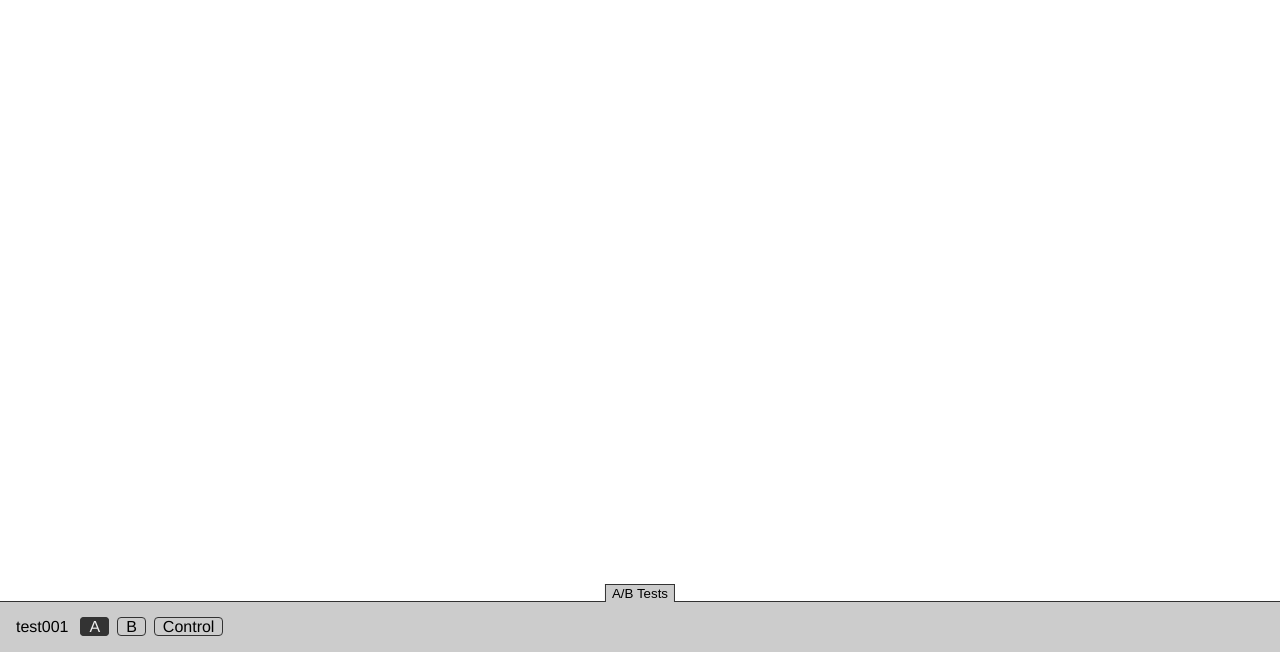
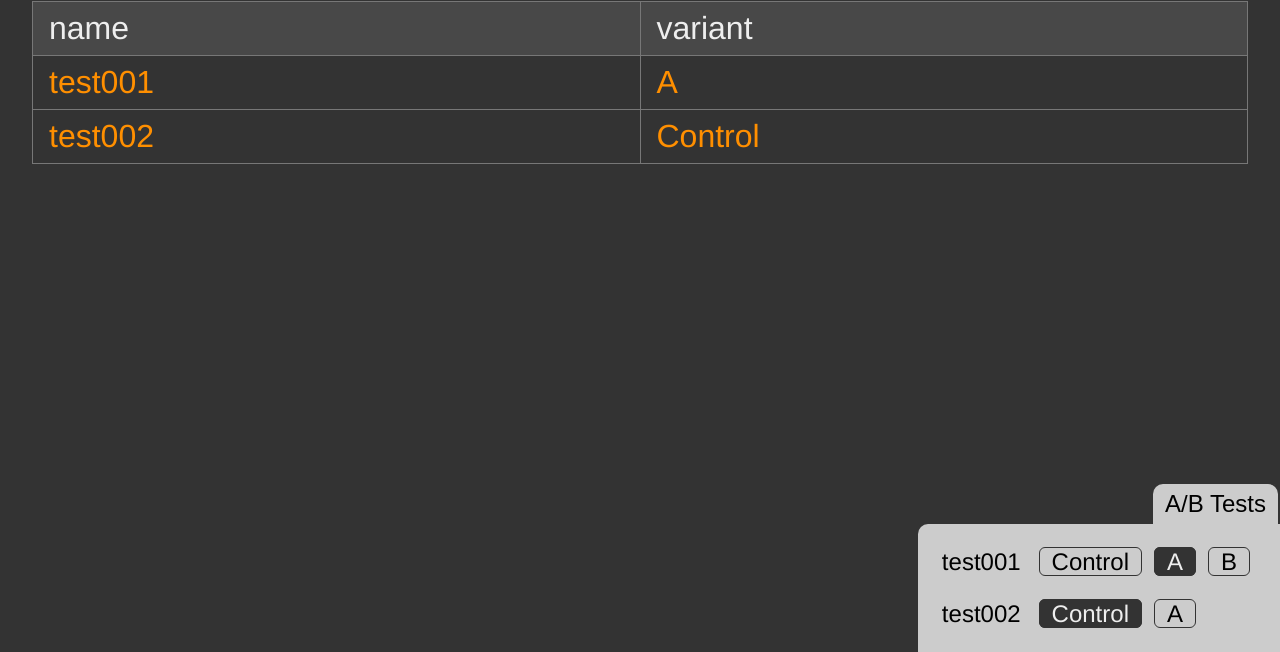
Before and after one commit to the0neWhoKnocks/prototype.react-hooks-a-b-tests, a React app: page / in a window 1280 px wide. Shown: the part 148-800 px from the top of the page. Built offline with nearby package versions, Linux system fonts and the light colour scheme.

Commit message:
fleshed out styles and added another A/B test

```diff
--- a/public/ab-tests-data.json
+++ b/public/ab-tests-data.json
@@ -1,14 +1,22 @@
 {
   "activeTests": [
-    "test001"
+    "test001",
+    "test002"
   ],
   "tests": {
     "test001": {
       "variant": "A",
       "variants": [
+        "Control",
         "A",
-        "B",
-        "Control"
+        "B"
+      ]
+    },
+    "test002": {
+      "variant": "Control",
+      "variants": [
+        "Control",
+        "A"
       ]
     }
   }
--- a/src/components/ABTestBar.js
+++ b/src/components/ABTestBar.js
@@ -1,17 +1,20 @@
 import React, { useContext, useState } from 'react';
 import { css } from 'emotion';
-import ABTestToggle from './ABTestToggle';
+import ABTestToggle, { ROOT_CLASS as TOGGLE_ROOT_CLASS } from './ABTestToggle';
 import abTestCtx from './ABTestContext';
 
 const MODIFIER__BAR_OPENED = 'is--opened';
-const ROOT_CLASS='ab-test-bar';
+const ROOT_CLASS = 'ab-test-bar';
 const styles = css`
+  font-size: 1.5em;
   padding: 1em;
-  border-top: solid 1px #333;
+  border: solid 2px #333;
+  border-right: none;
+  border-bottom: none;
+  border-radius: 0.5em 0 0 0;
   background: #ccc;
   position: absolute;
   bottom: 0;
-  left: 0;
   right: 0;
   transform: translateY(100%);
   transition: transform 200ms;
@@ -23,19 +26,25 @@ const styles = css`
   .${ROOT_CLASS} {
 
     &__toggle-btn {
-      border: solid 1px #333;
+      font-size: inherit;
+      padding: 0.25em 0.5em;
+      border: solid 2px #333;
       border-bottom: none;
+      border-radius: 0.5em 0.5em 0em 0em;
+      outline: none;
       background: #ccc;
       position: absolute;
       bottom: 100%;
-      left: 50%;
-      transform: translateX(-50%);
+      right: 0;
     }
+  }
+
+  .${TOGGLE_ROOT_CLASS}:not(:first-child) {
+    margin-top: 1em;
   }
 `;
 
 export default function ABTestBar() {
-  const ctx = useContext(abTestCtx);
   const {
     activeTests,
     actions: {
@@ -44,7 +53,7 @@ export default function ABTestBar() {
       getVariants,
       setActiveVariant,
     },
-  } = ctx;
+  } = useContext(abTestCtx);
   const [barOpened, setBarOpened] = useState(true);
 
   const handleToggleClick = (ev) => {
@@ -56,12 +65,10 @@ export default function ABTestBar() {
     setBarOpened(!barOpened);
   }
 
-  const logData = [];
   const toggles = activeTests
     .filter((t) => !!getTests()[t])
     .map((t) => {
       const activeVariant = getActiveVariant(t);
-      logData.push({ 'Active Test': t,  Variant: activeVariant });
       return (
         <ABTestToggle
           key={t}
@@ -71,7 +78,6 @@ export default function ABTestBar() {
         />
       );
     });
-  console.table(logData);
 
   const navModifier = barOpened ? MODIFIER__BAR_OPENED : '';
 
--- a/src/components/ABTestToggle.js
+++ b/src/components/ABTestToggle.js
@@ -2,7 +2,7 @@ import React, { Fragment } from 'react';
 import { css } from 'emotion';
 import { arrayOf, string } from 'prop-types';
 
-const ROOT_CLASS='ab-test-toggle';
+export const ROOT_CLASS = 'ab-test-toggle';
 const styles = css`
   .${ROOT_CLASS} {
 
--- /dev/null
+++ b/src/components/Body.js
@@ -0,0 +1,71 @@
+import React from 'react';
+import { css } from 'emotion';
+import { arrayOf, shape, string } from 'prop-types';
+
+export const ROOT_CLASS = 'body';
+const styles = css`
+  font-size: 2em;
+  padding: 1em;
+  background: #333;
+
+  h3 {
+    color: #aaa;
+    margin: 0.25em 0;
+  }
+
+  table {
+    width: 100%;
+    border-collapse: collapse;
+  }
+
+  td {
+    width: 50%;
+    padding: 0.25em 0.5em;
+    border: solid 1px #777;
+  }
+
+  thead td {
+    color: #eee;
+    background: rgba(255, 255, 255, 0.1);
+  }
+
+  tbody td {
+    color: #ff8f00;
+  }
+`;
+
+export default function Body({ activeVariants }) {
+  return (
+    <div className={`${ROOT_CLASS} ${styles}`}>
+      <h3>Active Tests</h3>
+      <table>
+        <thead>
+          <tr>
+            {Object.keys(activeVariants[0]).map((key) => (
+              <td key={key}>{key}</td>
+            ))}
+          </tr>
+        </thead>
+        <tbody>
+          {activeVariants.map((props, ndx) => (
+            <tr key={ndx}>
+              {Object.values(props).map((value) => (
+                <td key={value}>{value}</td>
+              ))}
+            </tr>
+          ))}
+        </tbody>
+      </table>
+    </div>
+  );
+}
+
+Body.defaultProps = {
+  activeVariants: [],
+};
+Body.propTypes = {
+  activeVariants: arrayOf(shape({
+    name: string,
+    variant: string,
+  })),
+};
--- a/src/components/TopNav.js
+++ b/src/components/TopNav.js
@@ -1,41 +1,10 @@
-import React, { useContext } from 'react';
-import { css } from 'emotion';
-import abTestCtx from './ABTestContext';
+import React from 'react';
 
-const styles = css`
-  padding: 1em;
-  background: #ccc;
-  display: flex;
-
-  button {
-    width: 100%;
-    white-space: nowrap;
-  }
-`;
+export const ROOT_CLASS = 'top-nav';
 
 export default function TopNav() {
-  const { actions: { getActiveVariant } } = useContext(abTestCtx);
-  const variant = getActiveVariant('test001');
-  let variantStyles = {};
-
-  if (variant === 'A') {
-    variantStyles = css`
-      background: #666;
-    `;
-  }
-  else if (variant === 'B') {
-    variantStyles = css`
-      display: inline-block;
-
-      button {
-        width: 100%;
-        display: block;
-      }
-    `;
-  }
-
   return (
-    <nav className={`${ css(styles, variantStyles) }`}>
+    <nav className={`${ROOT_CLASS}`}>
       { Array(10).fill().map((v, ndx) => <button key={`btn_${ndx}`}>Button {ndx+1}</button>) }
     </nav>
   );
--- a/src/components/View.js
+++ b/src/components/View.js
@@ -1,12 +1,128 @@
-import React, { Fragment } from 'react';
+import React, { Fragment, useContext } from 'react';
+import { css } from 'emotion';
+import abTestCtx from './ABTestContext';
 import ABTestBar from './ABTestBar';
-import TopNav from './TopNav';
+import Body, { ROOT_CLASS as BODY_ROOT_CLASS } from './Body';
+import TopNav, { ROOT_CLASS as NAV_ROOT_CLASS } from './TopNav';
+
+export const ROOT_CLASS = 'view';
+const AB_TEST__NAV_POS = 'test001';
+const AB_TEST__FONT_COLOR = 'test002';
+const styles = css`
+  width: 100%;
+  height: 100%;
+  display: flex;
+  flex-direction: column;
+
+  .${BODY_ROOT_CLASS} {
+    height: 100%;
+  }
+
+  .${NAV_ROOT_CLASS} {
+    padding: 1em;
+    background: #ccc;
+    display: flex;
+
+    button {
+      width: 100%;
+      font-size: 1.1em;
+      white-space: nowrap;
+      border: solid 1px;
+      border-top: none;
+      border-bottom: none;
+      background: transparent;
+    }
+    button:first-child {
+      border-left: none;
+    }
+    button:last-child {
+      border-right: none;
+    }
+  }
+
+  &.${AB_TEST__NAV_POS}--A {
+
+    .${NAV_ROOT_CLASS} {
+      background: #666;
+
+      button {
+        color: #eee;
+        border-color: #333;
+      }
+    }
+  }
+
+  &.${AB_TEST__NAV_POS}--B {
+    flex-direction: row;
+
+    .${NAV_ROOT_CLASS} {
+      width: 200px;
+      flex-direction: column;
+      flex-shrink: 0;
+
+      button {
+        text-align: left;
+        padding: 0.5em 0;
+        border: solid 1px #aaa;
+        border-left: none;
+        border-right: none;
+      }
+      button:first-child {
+        border-top: none;
+      }
+      button:last-child {
+        border-bottom: none;
+      }
+    }
+
+    .${BODY_ROOT_CLASS} {
+      width: 100%;
+    }
+  }
+
+  &.${AB_TEST__FONT_COLOR}--A {
+
+    .${BODY_ROOT_CLASS} tbody td {
+      color: #7ce0ff;
+    }
+  }
+`;
+let prevData;
 
 export default function View() {
+  const {
+    activeTests,
+    actions: {
+      getActiveVariant,
+      getTests,
+    },
+  } = useContext(abTestCtx);
+  const navVariant = getActiveVariant(AB_TEST__NAV_POS);
+  const colorVariant = getActiveVariant(AB_TEST__FONT_COLOR);
+  const variantModifiers = [];
+
+  if (navVariant !== 'Control') variantModifiers.push(`${AB_TEST__NAV_POS}--${navVariant}`);
+  if (colorVariant !== 'Control') variantModifiers.push(`${AB_TEST__FONT_COLOR}--${colorVariant}`);
+
+  const activeVariants = [];
+  activeTests
+    .filter((t) => !!getTests()[t])
+    .map((t) => {
+      const activeVariant = getActiveVariant(t);
+      activeVariants.push({ name: t, variant: activeVariant });
+    });
+
+  const flatData = JSON.stringify(activeVariants);
+  if (flatData !== prevData) {
+    console.table(activeVariants);
+    prevData = flatData;
+  }
+
   return (
-    <Fragment>
+    <div className={`${ROOT_CLASS} ${styles} ${variantModifiers.join(' ')}`}>
       <ABTestBar />
       <TopNav />
-    </Fragment>
+      <Body activeVariants={activeVariants} />
+    </div>
   );
 }
--- a/src/styles.css
+++ b/src/styles.css
@@ -1,4 +1,6 @@
 html, body {
+  width: 100%;
+  height: 100%;
   font-family: Helvetica, Arial, sans-serif;
   padding: 0;
   margin: 0;
@@ -11,3 +13,8 @@ body {
 button {
   cursor: pointer;
 }
+
+#root {
+  width: 100%;
+  height: 100%;
+}
```
